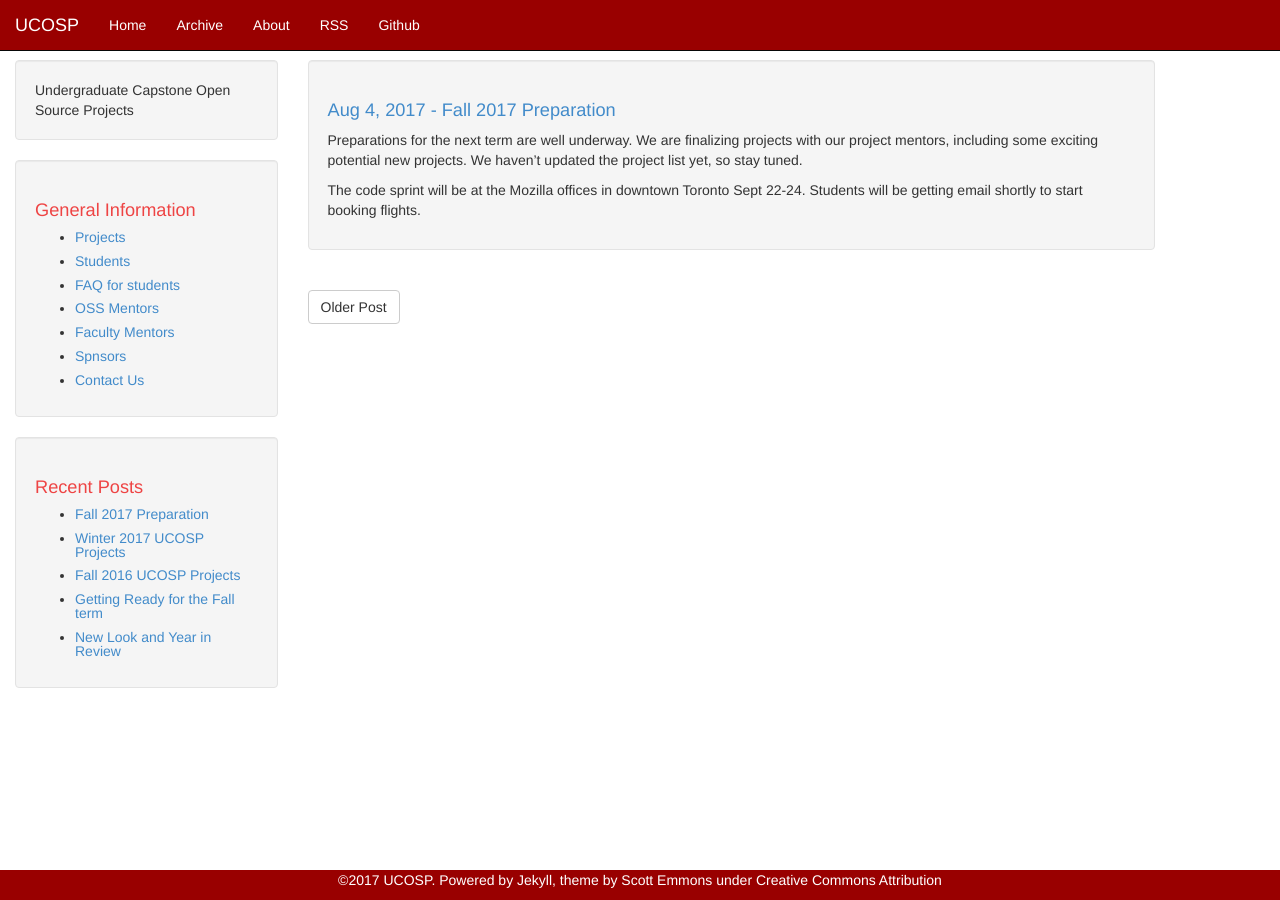
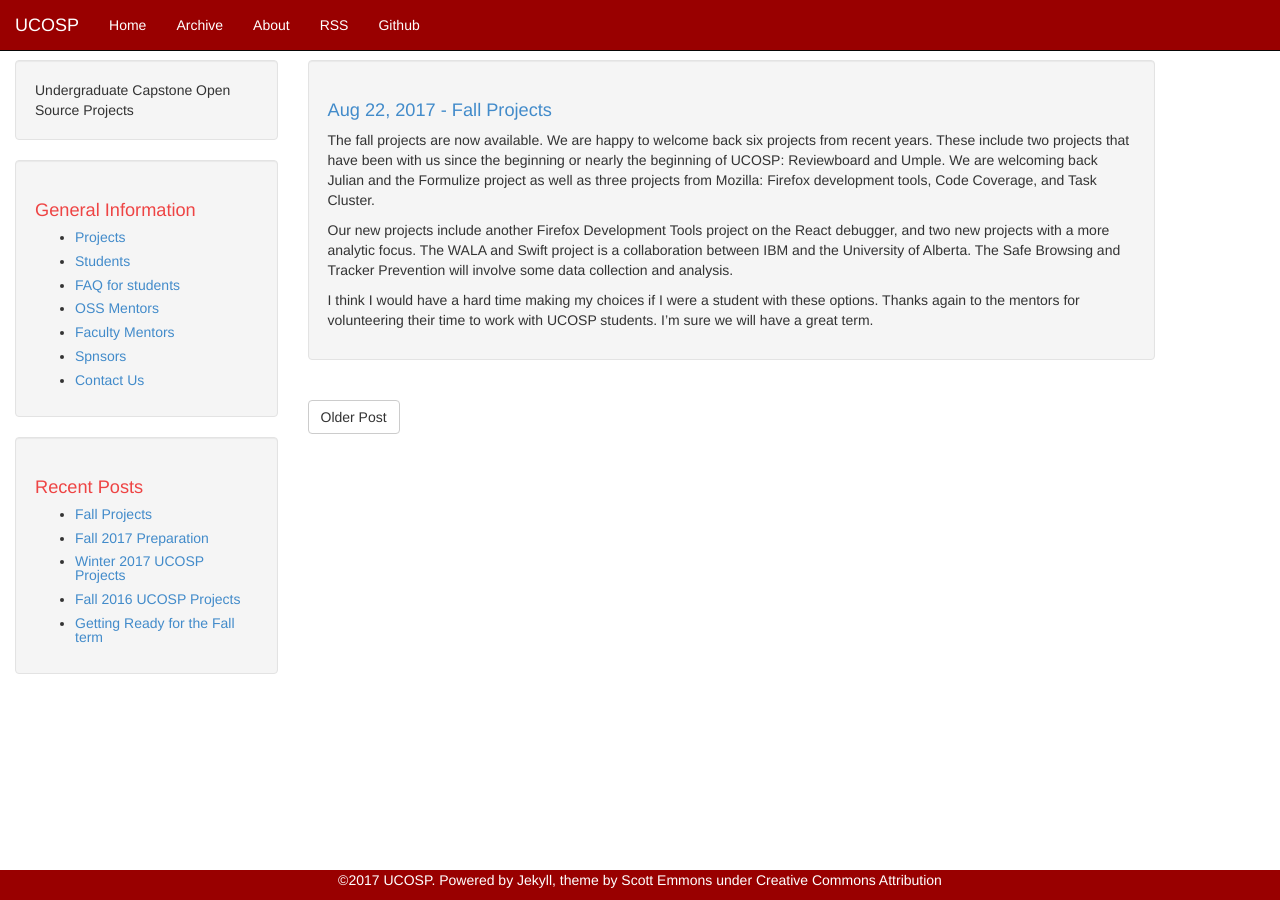
Before and after one commit to ucosp/ucosp.github.io, a Jekyll site: the page built from _posts/2017-08-22-fall-preparation.md, in a window 1280 px wide. Built offline with Jekyll 4.4.1, drawn with Linux system fonts in a browser that asks for light colours.

Commit message:
fixing projects

```diff
--- /dev/null
+++ b/_posts/2017-08-22-fall-preparation.md
@@ -0,0 +1,13 @@
+---
+title: Fall Projects
+author: ucosp-steering
+layout: post
+categories:
+  - Uncategorized
+---
+
+The fall projects are now available.  We are happy to welcome back six projects from recent years.  These include two projects that have been with us since the beginning or nearly the beginning of UCOSP: Reviewboard and Umple.  We are welcoming back Julian and the Formulize project as well as three projects from Mozilla: Firefox development tools, Code Coverage, and Task Cluster.
+
+Our new projects include another Firefox Development Tools project on the React debugger, and two new projects with a more analytic focus.  The WALA and Swift project is a collaboration between IBM and the University of Alberta.  The Safe Browsing and Tracker Prevention will involve some data collection and analysis.
+
+I think I would have a hard time making my choices if I were a student with these options.  Thanks again to the mentors for volunteering their time to work with UCOSP students.  I'm sure we will have a great term.
```
Also changed, not shown: projects.md (+1 -0 lines).
